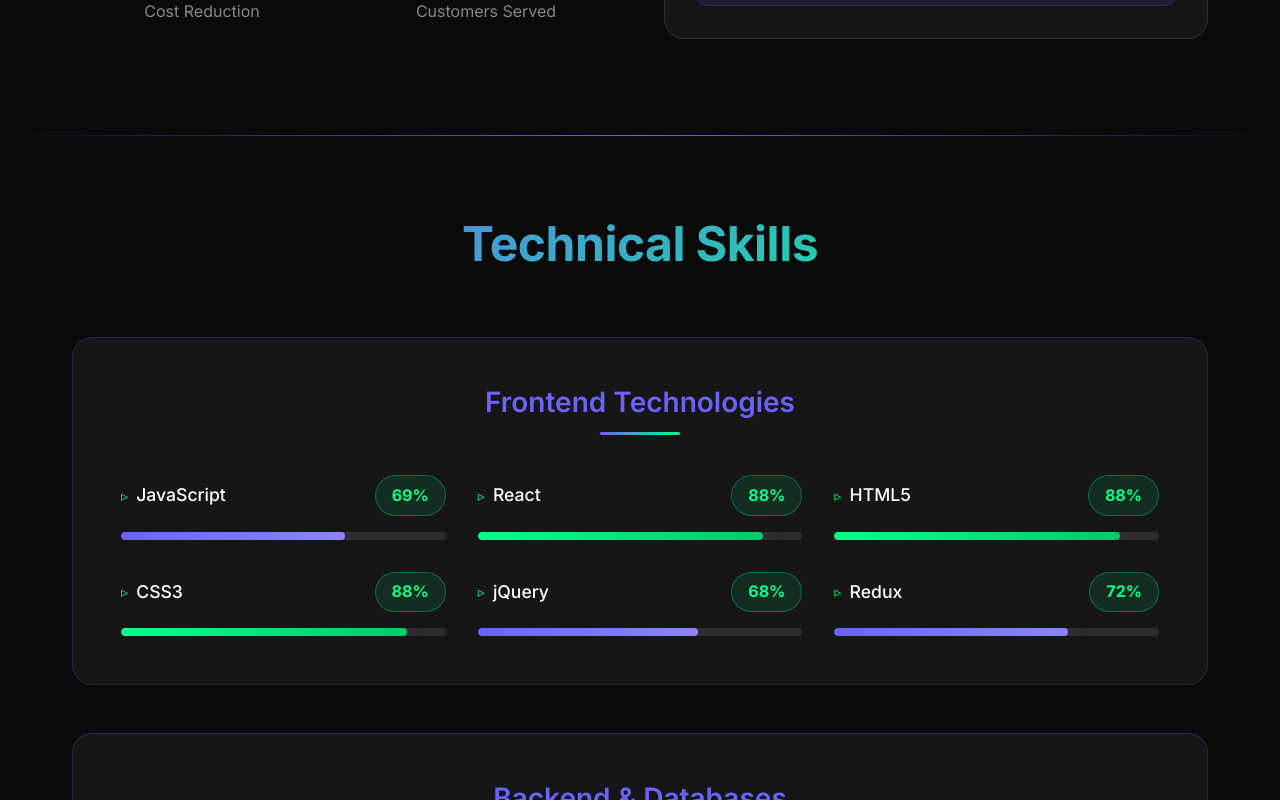
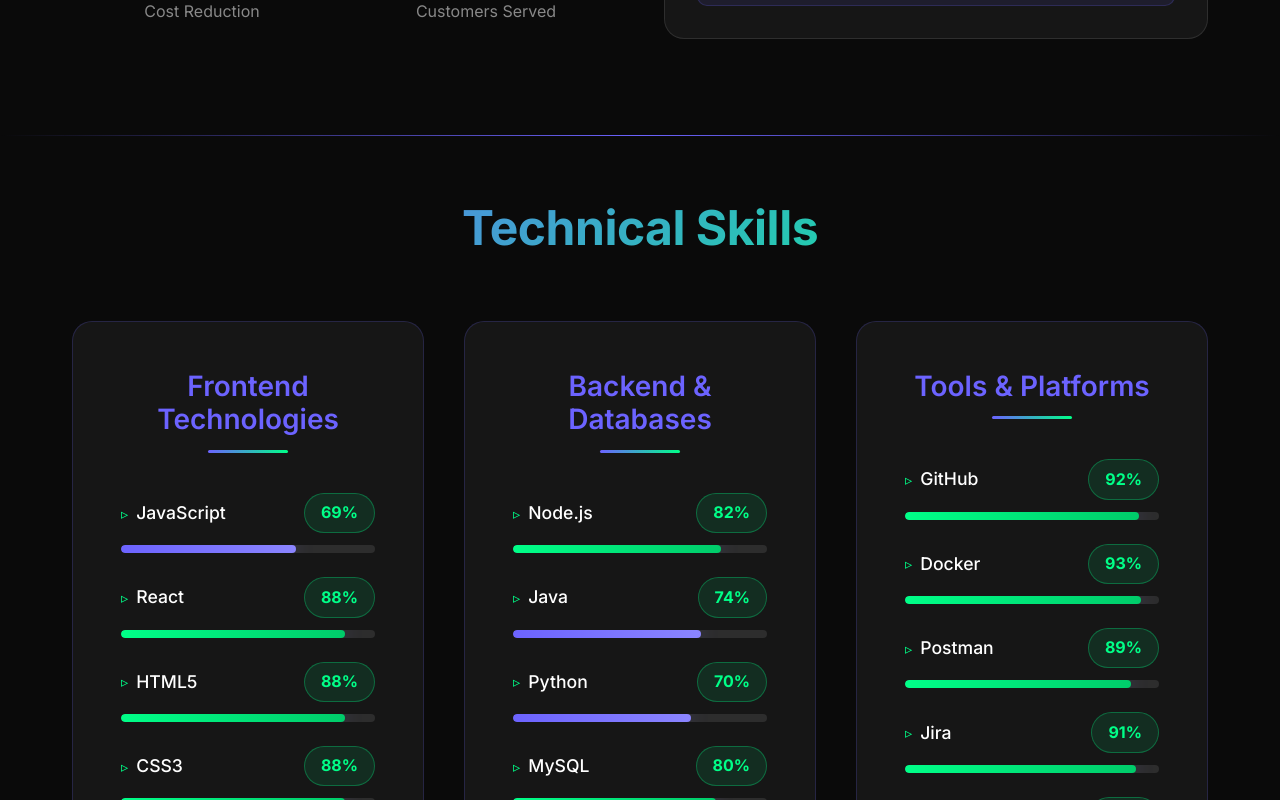
Before and after one commit to yashasvi9199/portfolio-source, a React (Vite) app: page / in a window 1280 px wide. Shown: the part 1540-2340 px from the top of the page. Built offline with nearby package versions, Linux system fonts and the light colour scheme.

Commit message:
fix: parallax feature throughout the page fix: skill section visibility in parallax effects

```diff
--- a/src/App.css
+++ b/src/App.css
@@ -44,6 +44,8 @@
     will-change: transform;
     backface-visibility: hidden;
     transform: translateZ(0);
+    transition: opacity 0.3s ease-out, transform 0.1s linear;
+    will-change: transform;
 }
 
 /* Smooth scrolling for whole site */
@@ -56,10 +58,8 @@
     overflow: hidden;
 }
 
-/* Ensure smooth transitions for fade effects */
-.parallax-section {
-    transition: opacity 0.3s ease-out, transform 0.1s linear;
-    will-change: transform, opacity;
+.parallax-section > * {
+  transform: translateZ(0);
 }
 
 /* Optional: Add blur effect when fading */
@@ -70,3 +70,16 @@
 .section-fade-in {
     filter: blur(0);
 }
+
+/* Fix for Skills section not being in focus */
+/* Prevent animation reset on scroll */
+.skill-progress.animated {
+    transition: none !important;
+}
+
+/* Ensure smooth section focus */
+.skills-section {
+    min-height: 100vh;
+    display: flex;
+    align-items: center;
+}
--- a/src/sections/About.jsx
+++ b/src/sections/About.jsx
@@ -8,7 +8,7 @@
     // add more refs to be used here
   }
   return (
-    <section id="about" ref={handleRef} className={`section ${isRefVisible ? 'section-fade-in' : 'section-fade-out'}`} style={{
+    <section id="about" ref={handleRef} className={`section parallax-section ${isRefVisible ? 'section-fade-in' : 'section-fade-out'}`} style={{
       background: 'transparent'
     }}>
       <div className="container">
--- a/src/sections/Contact.jsx
+++ b/src/sections/Contact.jsx
@@ -135,7 +135,7 @@
     ];
 
     return (
-        <section id="contact" ref={handleRef} className={`contact-section ${isRefVisible ? 'section-fade-in' : 'section-fade-out'}`}>
+        <section id="contact" ref={handleRef} className={`contact-section parallax-section ${isRefVisible ? 'section-fade-in' : 'section-fade-out'}`}>
             <div className="contact-container">
                 <h2 className="contact-title">
                     Get In <span className="gradient-text">Touch</span>
--- a/src/sections/Experience.jsx
+++ b/src/sections/Experience.jsx
@@ -92,7 +92,7 @@
     ];
 
     return (
-        <section id="experience" ref={handleRef} className={`experience-section ${isRefVisible ? 'section-fade-in' : 'section-fade-out'}`} >
+        <section id="experience" ref={handleRef} className={`experience-section parallax-section ${isRefVisible ? 'section-fade-in' : 'section-fade-out'}`} >
             <div className="experience-container">
                 <h2 className="experience-title">
                     Professional <span className="gradient-text">Journey</span>
--- a/src/sections/Footer.jsx
+++ b/src/sections/Footer.jsx
@@ -11,7 +11,7 @@
   }
 
   return (
-    <footer ref={handleRef} className={`footer ${isRefVisible ? 'section-fade-in' : 'section-fade-out'}`} >
+    <footer ref={handleRef} className={`footer parallax-section ${isRefVisible ? 'section-fade-in' : 'section-fade-out'}`} >
       <div className="footer-container">
         <div className="footer-content">
           <div className="footer-info">
--- a/src/sections/Hero.jsx
+++ b/src/sections/Hero.jsx
@@ -13,7 +13,7 @@
   }
 
   return (
-    <section ref={handleRef} className={`hero-section ${isRefVisible ? 'section-fade-in' : 'section-fade-out'}`} style={{
+    <section ref={handleRef} className={`hero-section parallax-section ${isRefVisible ? 'section-fade-in' : 'section-fade-out'}`} style={{
       minHeight: '100vh',
       display: 'flex',
       alignItems: 'center',
--- a/src/sections/Projects.jsx
+++ b/src/sections/Projects.jsx
@@ -137,7 +137,7 @@
         : projects.filter(project => project.category === activeFilter);
 
     return (
-        <section id="projects" ref={handleRef} className={`projects-section ${isRefVisible ? 'section-fade-in' : 'section-fade-out'}`}>
+        <section id="projects" ref={handleRef} className={`projects-section parallax-section ${isRefVisible ? 'section-fade-in' : 'section-fade-out'}`}>
             <div className="projects-container">
                 <h2 className="projects-title">Featured Projects</h2>
                 <p className="projects-subtitle">
--- a/src/sections/Skills.jsx
+++ b/src/sections/Skills.jsx
@@ -40,58 +40,77 @@
     ];
 
     const skillsRef = useRef(null);
-    const [isInView, setIsInView] = useState(false);
+    const categoryRefs = useRef([]);
+    const [animatedCategories, setAnimatedCategories] = useState(new Set());
     const { elementRef, isRefVisible } = useParallax(0.3);
+
     const handleRef = (element) => {
         elementRef.current = element;
         skillsRef.current = element;
-        // add more refs to be used here
     }
 
-    // Intersection Observer
+    // Set up refs for each category
+    const setCategoryRef = (index) => (element) => {
+        categoryRefs.current[index] = element;
+    };
+
+    // Multiple observers for each category
     useEffect(() => {
+        const observers = [];
+
+        categoryRefs.current.forEach((categoryElement, index) => {
+            if (!categoryElement) return;
+
             const observer = new IntersectionObserver(
                 ([entry]) => {
-                setIsInView(entry.isIntersecting);
+                    if (entry.isIntersecting) {
+                        setAnimatedCategories(prev => new Set([...prev, index]));
+                    }
                 },
-            { threshold: 0.3 } // Changed from 0.3 to 0.5 as you mentioned
+                {
+                    threshold: 0.3,
+                    rootMargin: '0px 0px -100px 0px'
+                }
             );
 
-        if (skillsRef.current) {
-            observer.observe(skillsRef.current);
-        }
+            observer.observe(categoryElement);
+            observers.push(observer);
+        });
 
         return () => {
-            if (skillsRef.current) {
-                observer.unobserve(skillsRef.current);
-            }
+            observers.forEach(observer => observer.disconnect());
         };
     }, []);
 
-    // Animation effect
+    // UPDATED: Animation effect with CSS integration
     useEffect(() => {
-        if (!isInView) return;
+        animatedCategories.forEach(categoryIndex => {
+            const categoryElement = categoryRefs.current[categoryIndex];
+            if (!categoryElement) return;
 
-        const skillBars = document.querySelectorAll('.skill-progress');
+            const skillItems = categoryElement.querySelectorAll('.skill-item');
+            const skillBars = categoryElement.querySelectorAll('.skill-progress');
 
-        // Reset all bars
-        skillBars.forEach(bar => {
-            bar.style.width = '0%';
-            bar.style.transition = 'none';
+            skillItems.forEach((skillItem, itemIndex) => {
+                if (!skillItem.classList.contains('in-view')) {
+                    skillItem.classList.add('in-view');
+                }
             });
 
-        // Force reflow and animate
+            skillBars.forEach((bar, barIndex) => {
+                if (!bar.classList.contains('animated')) {
+                    const width = bar.getAttribute('data-width');
+                    bar.style.setProperty('--skill-level', width); // Set CSS variable
+                    bar.style.transition = 'width 1.2s cubic-bezier(0.4, 0, 0.2, 1)';
+
                     setTimeout(() => {
-            skillBars.forEach(bar => {
-                const width = bar.getAttribute('data-width');
-                if (width) {
-                    bar.style.transition = 'width 1.5s cubic-bezier(0.4, 0, 0.2, 1)';
                         bar.style.width = width;
+                        bar.classList.add('animated');
+                    }, barIndex * 150);
                 }
             });
-        }, 100);
-
-    }, [isInView]);
+        });
+    }, [animatedCategories]);
 
     // Helper function to get skill level class
     const getSkillLevelClass = (level) => {
@@ -101,7 +120,7 @@
     };
 
     return (
-        <section id="skills" ref={handleRef} className={`skills-section ${isRefVisible ? 'section-fade-in' : 'section-fade-out'}`} >
+        <section id="skills" ref={handleRef} className={`skills-section  ${isRefVisible ? 'section-fade-in' : 'section-fade-out'}`}>
             <div className="skills-container">
                 <h2 className="skills-title">
                     Technical Skills
@@ -109,7 +128,11 @@
 
                 <div className="skills-grid">
                     {skillCategories.map((category, index) => (
-                        <div key={index} className="skill-category">
+                        <div
+                            key={index}
+                            ref={setCategoryRef(index)}
+                            className="skill-category"
+                        >
                             <h3 className="category-title">{category.category}</h3>
                             <div className="skills-list">
                                 {category.skills.map((skill, skillIndex) => (
--- a/src/styles/sections/Skills.css
+++ b/src/styles/sections/Skills.css
@@ -1,7 +1,7 @@
 /* Skills Section - Modern Design - Vertical Layout with Transparent Background */
 .skills-section {
-    padding: 5rem 0;
-    background: transparent; /* Changed from gradient to transparent */
+    padding: 4rem 0;
+    background: transparent;
     color: white;
     min-height: 100vh;
     display: flex;
@@ -21,10 +21,10 @@
 }
 
 .skills-container {
+    width: 100%;
     max-width: 1200px;
     margin: 0 auto;
     padding: 0 2rem;
-    width: 100%;
     position: relative;
     z-index: 2;
 }
@@ -42,14 +42,14 @@
 }
 
 .skills-grid {
-    display: flex;
-    flex-direction: column;
-    gap: 3rem;
-    margin-top: 2rem;
+    display: grid;
+    grid-template-columns: repeat(auto-fit, minmax(350px, 1fr));
+    gap: 2.5rem;
+    margin-top: 3rem;
 }
 
 .skill-category {
-    background: rgba(255, 255, 255, 0.05); /* Semi-transparent background */
+    background: rgba(255, 255, 255, 0.05);
     backdrop-filter: blur(10px);
     padding: 3rem;
     border-radius: 20px;
@@ -57,6 +57,7 @@
     transition: all 0.3s ease;
     position: relative;
     overflow: hidden;
+    opacity: 1;
 }
 
 .skill-category::before {
@@ -78,7 +79,7 @@
     transform: translateY(-5px);
     border-color: rgba(108, 99, 255, 0.4);
     box-shadow: 0 20px 40px rgba(108, 99, 255, 0.15);
-    background: rgba(255, 255, 255, 0.08); /* Slightly more opaque on hover */
+    background: rgba(255, 255, 255, 0.08);
 }
 
 .category-title {
@@ -103,14 +104,16 @@
     border-radius: 3px;
 }
 
+/* FIX 2: Changed to flex column layout */
 .skills-list {
-    display: grid;
-    grid-template-columns: repeat(auto-fit, minmax(300px, 1fr));
-    gap: 2rem;
+    display: flex;
+    flex-direction: column;
+    gap: 1.5rem; /* Reduced gap for better vertical flow */
 }
 
 .skill-item {
     transition: transform 0.2s ease;
+    width: 100%; /* Ensure full width */
 }
 
 .skill-item:hover {
@@ -121,7 +124,7 @@
     display: flex;
     justify-content: space-between;
     align-items: center;
-    margin-bottom: 1rem;
+    margin-bottom: 0.75rem; /* Reduced margin */
 }
 
 .skill-name {
@@ -158,14 +161,19 @@
     position: relative;
 }
 
+/* FIX 1: Progress bar animation */
 .skill-progress {
     height: 100%;
-    background: linear-gradient(90deg, #6c63ff, #00ff88);
     border-radius: 10px;
-    width: 0%;
+    width: 0%; /* Start at 0 */
     transition: width 1.5s cubic-bezier(0.4, 0, 0.2, 1);
     position: relative;
     box-shadow: 0 0 20px rgba(108, 99, 255, 0.3);
+}
+
+/* FIX 1: Animation state - when element is in view */
+.skill-item.in-view .skill-progress {
+    width: var(--skill-level, 0%); /* Animate to actual width */
 }
 
 /* Skill level color variations */
@@ -183,9 +191,9 @@
 
 /* Responsive Design */
 @media (max-width: 1024px) {
-    .skills-list {
-        grid-template-columns: repeat(auto-fit, minmax(280px, 1fr));
-        gap: 1.5rem;
+    .skills-grid {
+        grid-template-columns: repeat(auto-fit, minmax(300px, 1fr));
+        gap: 2rem;
     }
 }
 
@@ -212,9 +220,13 @@
         margin-bottom: 2rem;
     }
 
+    .skills-grid {
+        grid-template-columns: 1fr;
+        gap: 2rem;
+    }
+
     .skills-list {
-        grid-template-columns: 1fr;
-        gap: 1.5rem;
+        gap: 1.25rem;
     }
 }
 
@@ -242,6 +254,10 @@
     .skill-percentage {
         font-size: 0.9rem;
         padding: 0.3rem 0.8rem;
+    }
+
+    .skills-list {
+        gap: 1rem;
     }
 }
 
```
Lines whose indentation alone changed are shown as unchanged.
